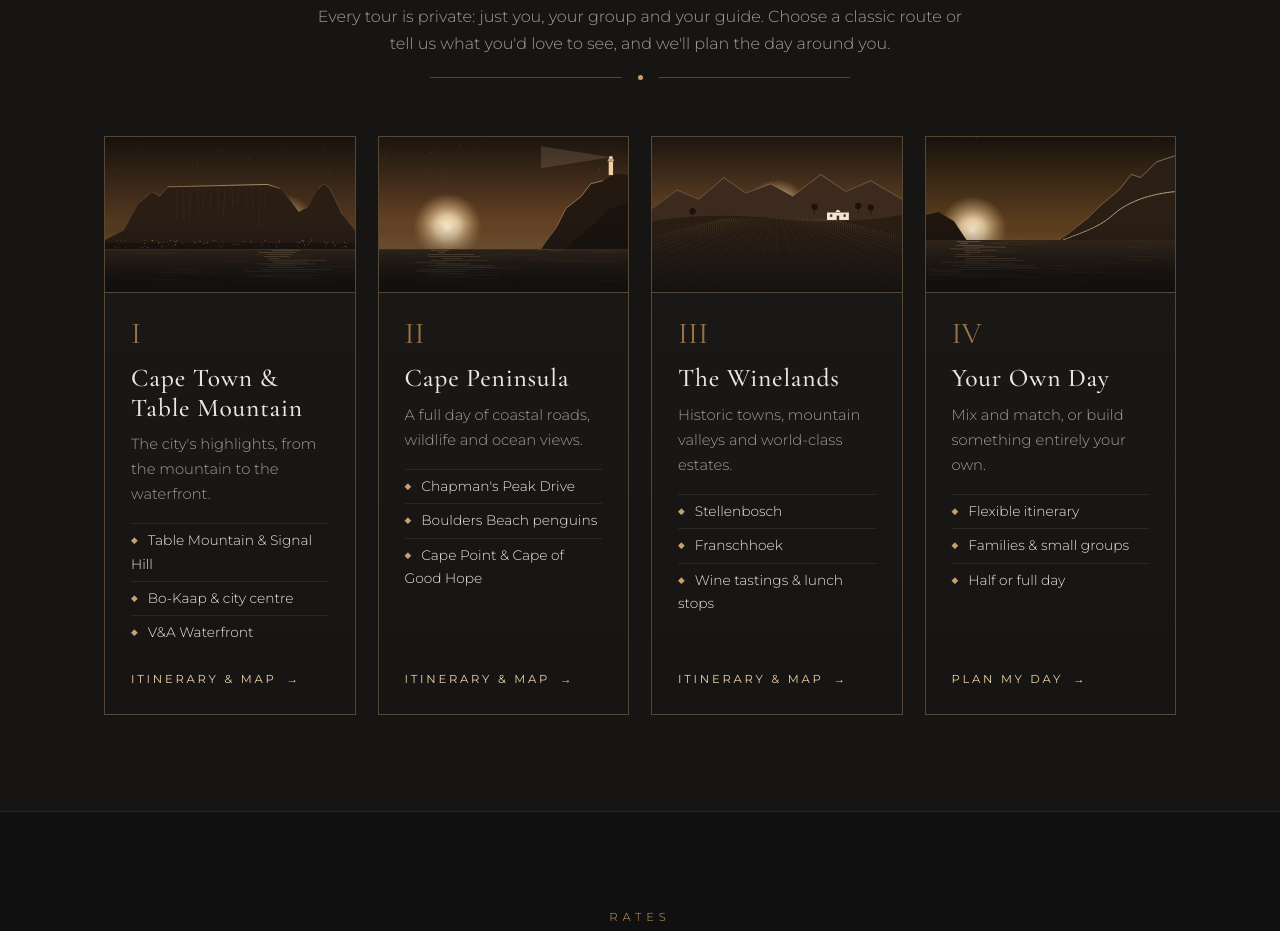
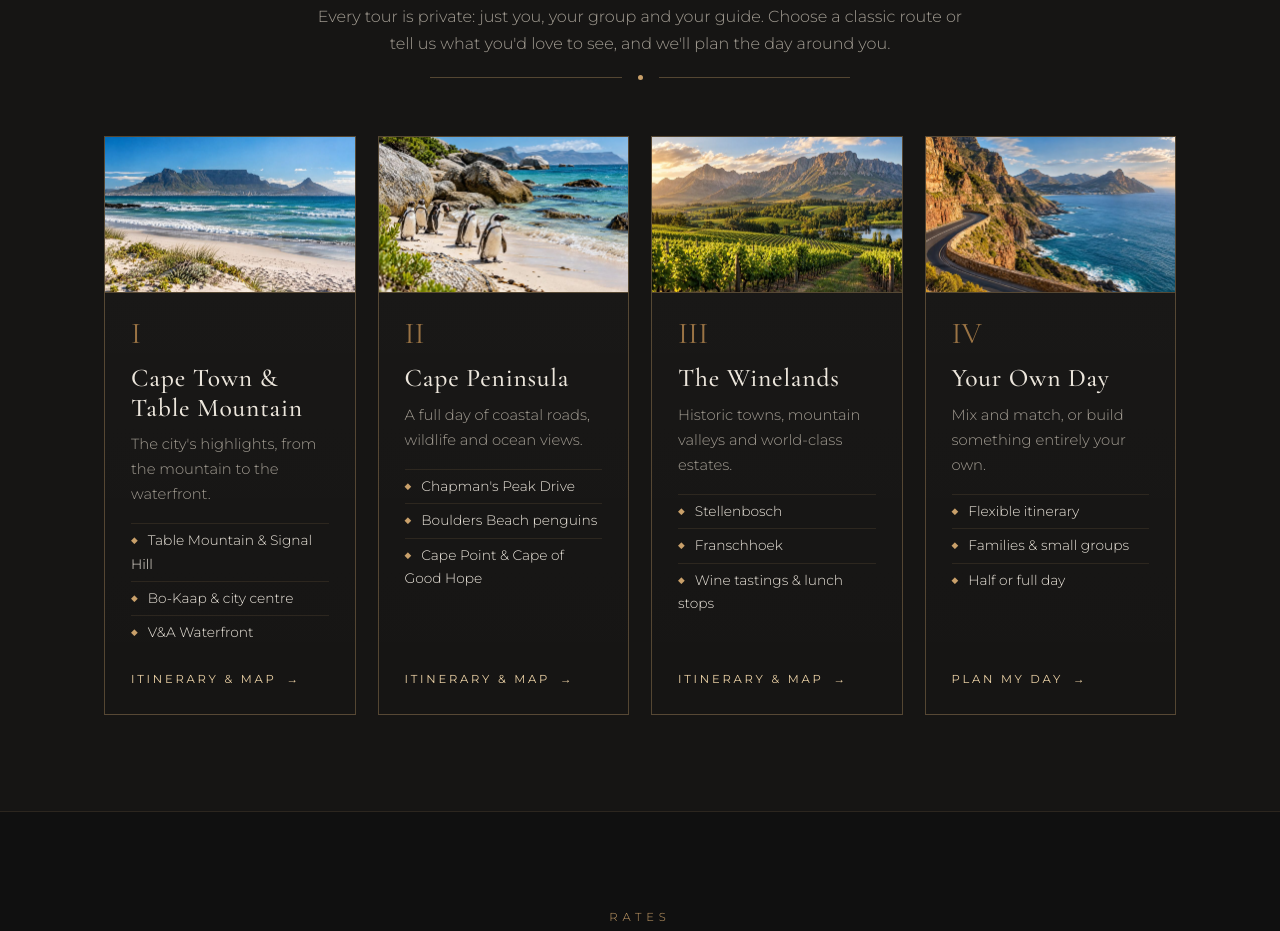
Before and after one commit to capefuntours/capefuntours, a plain HTML site: page index.html in a window 1280 px wide. Shown: the part 1088-2019 px from the top of the page. Drawn offline with nearby package versions, Linux system fonts and the light colour scheme.

Commit message:
Add tour photos to the tour cards
Co-Authored-By: Claude Opus 5.5 <noreply@anthropic.com>
Claude-Session: https://claude.ai/code/session_018zcWD4Ffku8wCCquJ6y3ei

```diff
--- a/index.html
+++ b/index.html
@@ -260,7 +260,7 @@
       <div class="rule"><span></span></div>
       <div class="grid" style="text-align:left">
         <article class="card">
-          <div class="pic"><img src="img/table-mountain.svg" alt="Table Mountain" loading="lazy"></div>
+          <div class="pic"><img src="img/table-mountain.jpg" alt="Table Mountain" loading="lazy"></div>
           <div class="body">
           <div class="num">I</div>
           <h3>Cape Town &amp; Table Mountain</h3>
@@ -270,7 +270,7 @@
           </div>
         </article>
         <article class="card">
-          <div class="pic"><img src="img/cape-point.svg" alt="Cape Point" loading="lazy"></div>
+          <div class="pic"><img src="img/boulders-penguins.jpg" alt="Penguins at Boulders Beach" loading="lazy"></div>
           <div class="body">
           <div class="num">II</div>
           <h3>Cape Peninsula</h3>
@@ -280,7 +280,7 @@
           </div>
         </article>
         <article class="card">
-          <div class="pic"><img src="img/winelands.svg" alt="The Winelands" loading="lazy"></div>
+          <div class="pic"><img src="img/winelands.jpg" alt="The Winelands" loading="lazy"></div>
           <div class="body">
           <div class="num">III</div>
           <h3>The Winelands</h3>
@@ -290,7 +290,7 @@
           </div>
         </article>
         <article class="card">
-          <div class="pic"><img src="img/chapmans-peak.svg" alt="Chapman's Peak" loading="lazy"></div>
+          <div class="pic"><img src="img/chapmans-peak.jpg" alt="Chapman's Peak Drive" loading="lazy"></div>
           <div class="body">
           <div class="num">IV</div>
           <h3>Your Own Day</h3>
```
Also changed, not shown: img/boulders-penguins.jpg (added), img/cape-point.svg (deleted), img/chapmans-peak.jpg (added), img/chapmans-peak.svg (deleted), img/table-mountain.jpg (added), img/table-mountain.svg (deleted), img/winelands.jpg (added), img/winelands.svg (deleted).
